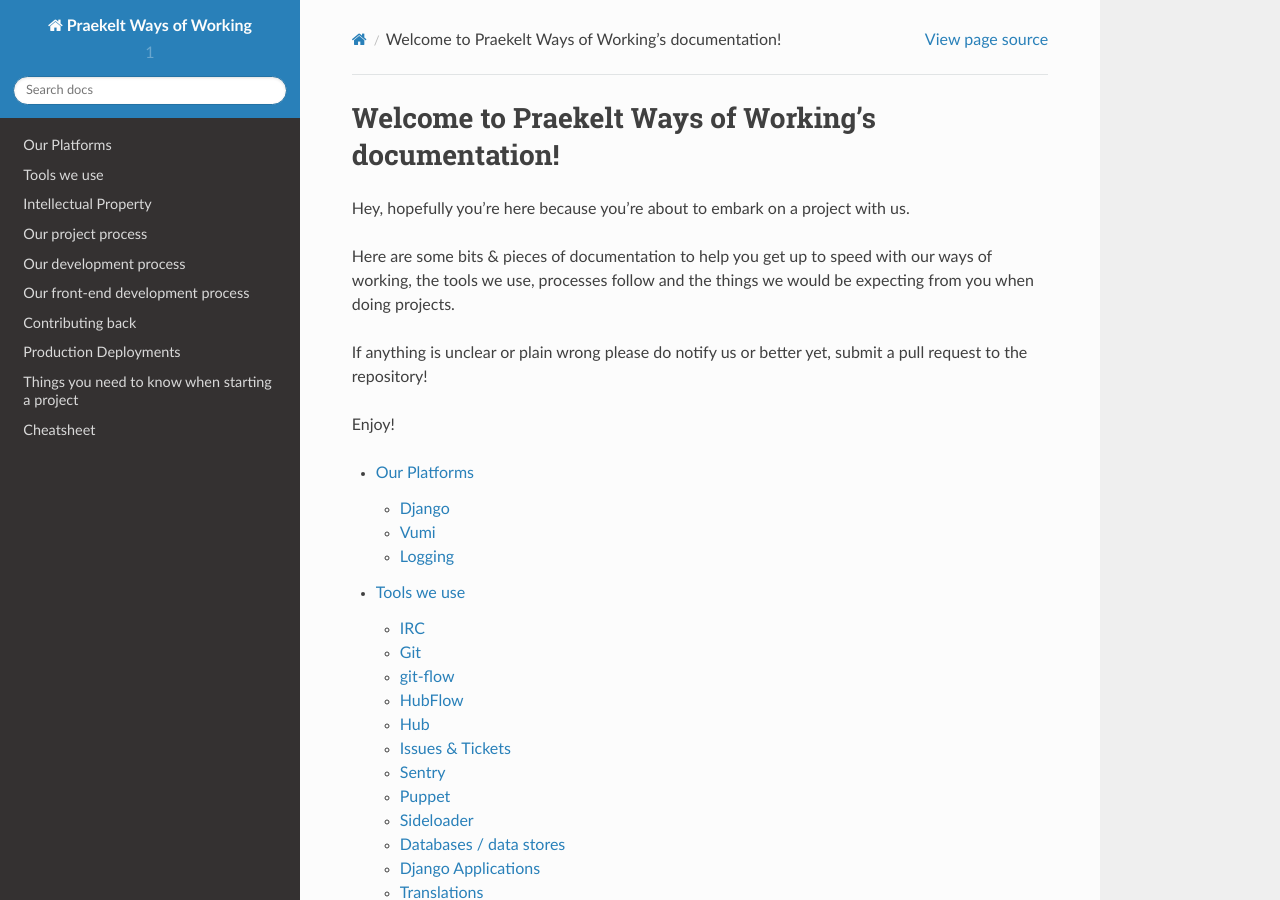
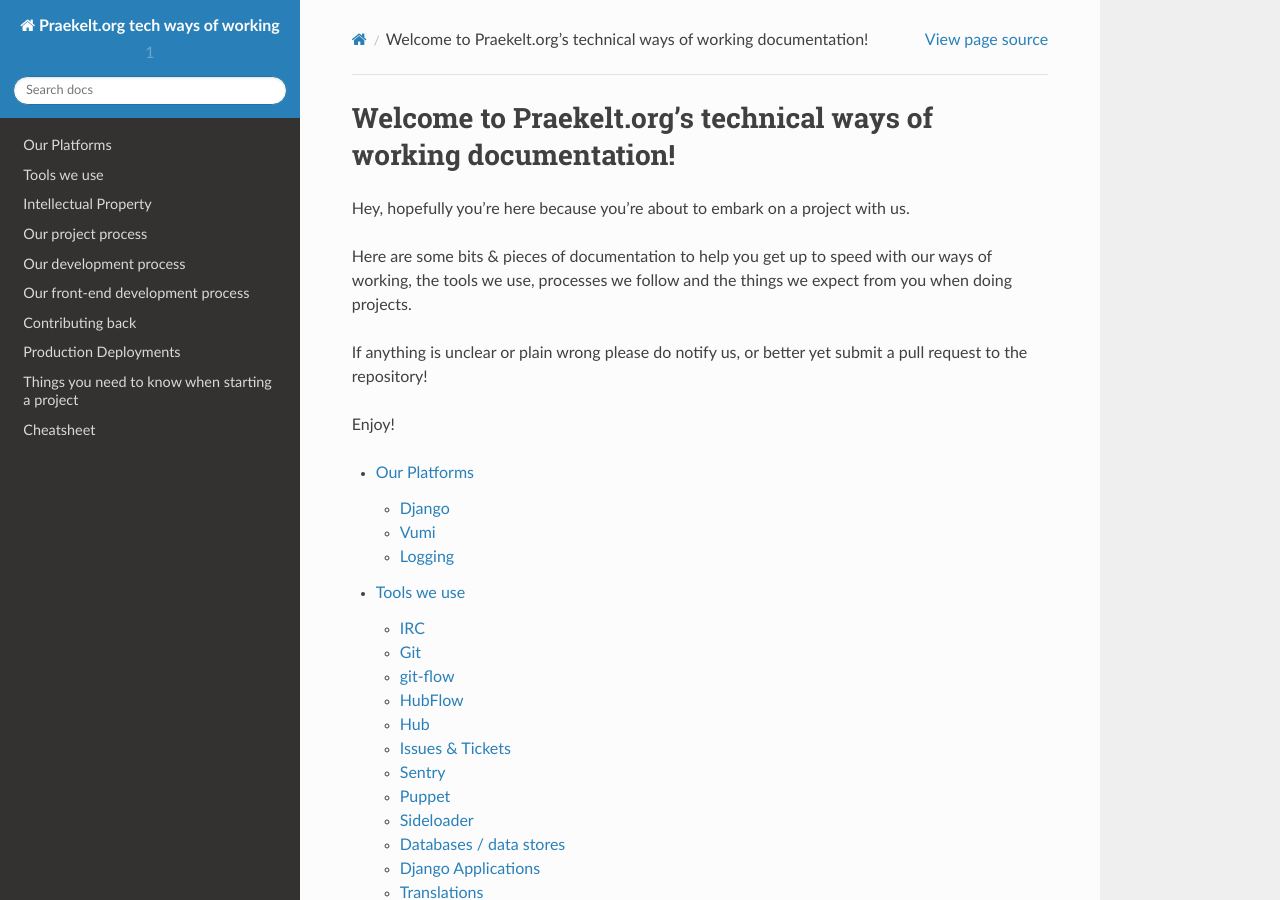
Before and after one commit to praekeltfoundation/ways-of-working, a Sphinx documentation site: the page built from docs/index.rst, in a window 1280 px wide and 900 px high. Built offline with Sphinx 7.4.7 and the Read the Docs theme 2.0.0, drawn with Linux system fonts in a browser that asks for light colours.

Commit message:
Rename docs to make it clearly about Praekelt.org
And some minor changes to the index page.

```diff
--- a/docs/conf.py
+++ b/docs/conf.py
@@ -41,7 +41,7 @@
 master_doc = 'index'
 
 # General information about the project.
-project = u'Praekelt Ways of Working'
+project = u'Praekelt.org tech ways of working'
 copyright = '%d, Praekelt Foundation and individual contributors' % date.today().year
 
 # The version info for the project you're documenting, acts as replacement for
--- a/docs/index.rst
+++ b/docs/index.rst
@@ -3,17 +3,17 @@
    You can adapt this file completely to your liking, but it should at least
    contain the root `toctree` directive.
 
-Welcome to Praekelt Ways of Working's documentation!
-====================================================
+Welcome to Praekelt.org's technical ways of working documentation!
+==================================================================
 
 Hey, hopefully you're here because you're about to embark on a
 project with us.
 
 Here are some bits & pieces of documentation to help you get up to speed
-with our ways of working, the tools we use, processes follow and the
-things we would be expecting from you when doing projects.
+with our ways of working, the tools we use, processes we follow and the
+things we expect from you when doing projects.
 
-If anything is unclear or plain wrong please do notify us or better yet,
+If anything is unclear or plain wrong please do notify us, or better yet
 submit a pull request to the repository!
 
 Enjoy!
```
